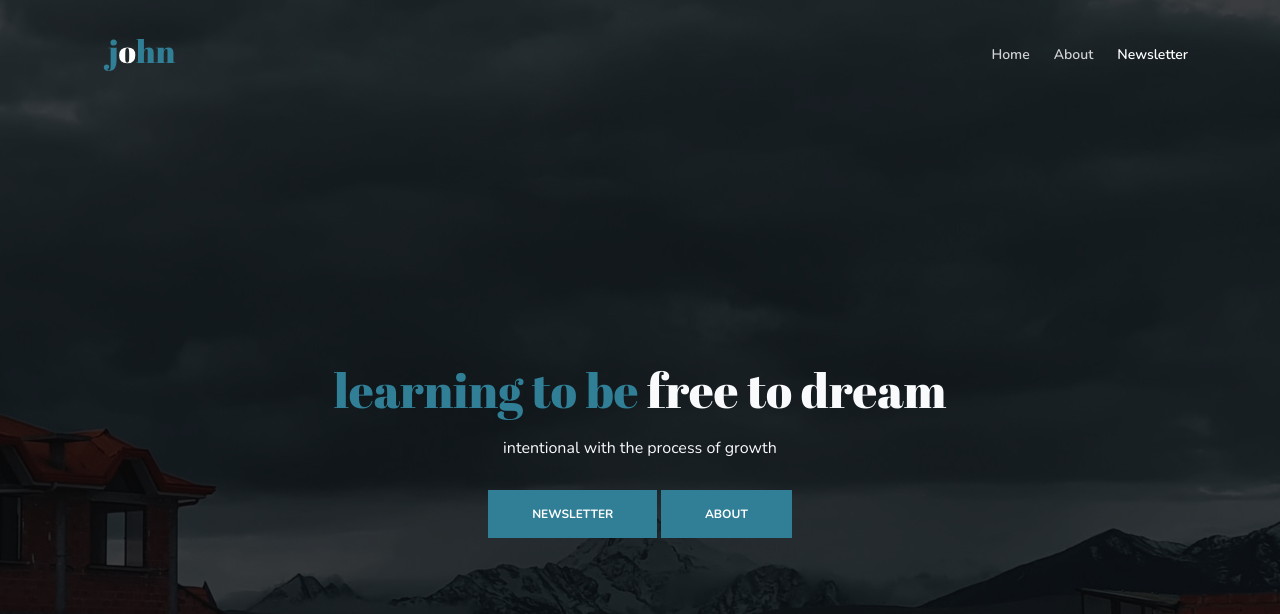
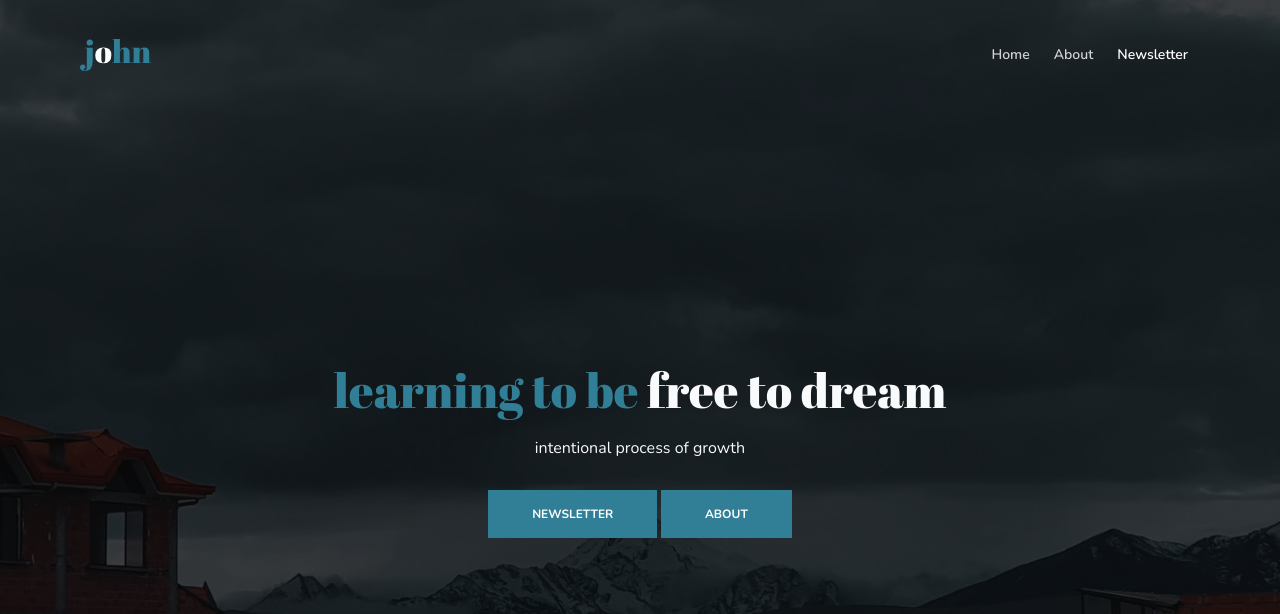
Before and after one commit to thethoughtfulmillennial/thethoughtfulmillennial.github.io, a Jekyll site: the page built from index2.html, in a window 1280 px wide. Shown: the top 614 px of the page. Built offline with Jekyll 4.4.1, drawn with Linux system fonts in a browser that asks for light colours.

Commit message:
Updating index.

```diff
--- a/assets2/css/styles.css
+++ b/assets2/css/styles.css
@@ -637,7 +637,6 @@ input[type='checkbox'] {
 }
 
 .navbar-custom .navbar-brand.logo-image img {
-    width: 7.4375rem;
 	height: 2rem;
 }
 
--- a/index2.html
+++ b/index2.html
@@ -13,7 +13,7 @@ layout: default2
 			alt="alternative"></a>
 
 	<!-- Mobile Menu Toggle Button -->
-	<button class="navbar-toggler" type="button" data-toggle="collapse" data-target="#navbarsExampleDefault"
+	<button class="navbar-toggler px-0" type="button" data-toggle="collapse" data-target="#navbarsExampleDefault"
 		aria-controls="navbarsExampleDefault" aria-expanded="false" aria-label="Toggle navigation">
 		<span class="navbar-toggler-icon"></span>
 	</button>
@@ -43,7 +43,7 @@ layout: default2
 			<div class="row justify-content-center">
 				<div class="col-12 col-lg-10 col-xl-8 text-center">
 					<h1><span class="turquoise">learning to be</span> free to dream</h1>
-					<p class="p-large">intentional with the process of growth</p>
+					<p class="p-large">intentional process of growth</p>
 					<a class="btn-solid-lg page-scroll" href="#newsletter">NEWSLETTER</a>
 					<a class="btn-solid-lg page-scroll" href="#">ABOUT</a>
 				</div> <!-- end of col -->
```
